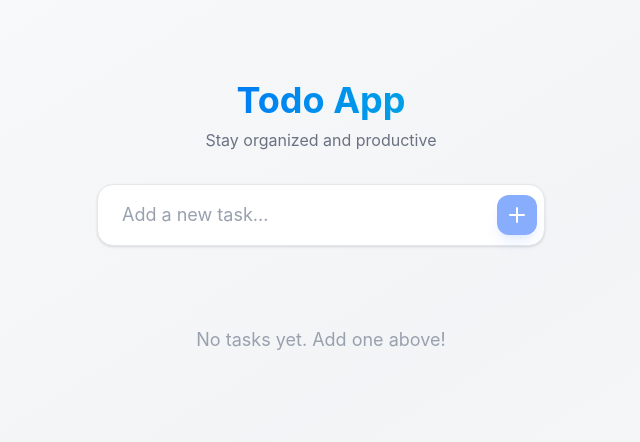
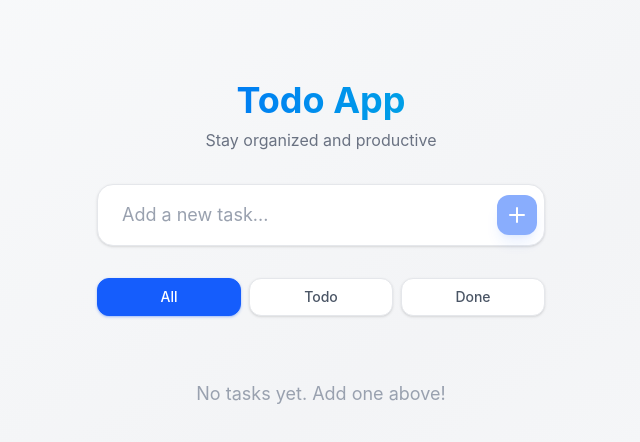
Before and after one commit to geoffreyxiaoai/todo_project, a React (Vite) app in the folder todo-app/: page / in a window 1280 px wide. Shown: the top 442 px of the page, without its empty margins (319-959 px from the left). Built offline with nearby package versions, Linux system fonts and the light colour scheme.

Commit message:
feat: add todo filtering functionality and new TodoFilter component

```diff
--- a/todo-app/src/App.jsx
+++ b/todo-app/src/App.jsx
@@ -1,12 +1,22 @@
 import { QueryClient, QueryClientProvider } from '@tanstack/react-query';
+import { useMemo, useState } from 'react';
 import { useTodos } from './hooks/useTodos';
 import TodoInput from './components/TodoInput';
 import TodoList from './components/TodoList';
+import TodoFilter from './components/TodoFilter';
 
 const queryClient = new QueryClient();
 
 function TodoApp() {
+  const [filter, setFilter] = useState('all');
   const { todos, isLoading, isError, addTodo, toggleTodo, deleteTodo, isAdding } = useTodos();
+
+  const filteredTodos = useMemo(() => {
+    if (!todos) return todos;
+    if (filter === 'todo') return todos.filter((t) => !t.completed);
+    if (filter === 'done') return todos.filter((t) => t.completed);
+    return todos;
+  }, [todos, filter]);
 
   return (
     <div className="min-h-screen bg-gradient-to-br from-gray-50 via-gray-100 to-gray-50 flex flex-col items-center py-20 px-4">
@@ -18,13 +28,14 @@ function TodoApp() {
       </div>
 
       <TodoInput onAdd={addTodo} isAdding={isAdding} />
+      <TodoFilter value={filter} onChange={setFilter} />
 
       {isLoading ? (
         <div className="text-gray-500 animate-pulse">Loading tasks...</div>
       ) : isError ? (
         <div className="text-red-400">Error loading tasks</div>
       ) : (
-        <TodoList todos={todos} onToggle={toggleTodo} onDelete={deleteTodo} />
+        <TodoList todos={filteredTodos} onToggle={toggleTodo} onDelete={deleteTodo} />
       )}
     </div>
   );
--- /dev/null
+++ b/todo-app/src/components/TodoFilter.jsx
@@ -0,0 +1,29 @@
+import { clsx } from 'clsx';
+
+const FILTERS = [
+  { key: 'all', label: 'All' },
+  { key: 'todo', label: 'Todo' },
+  { key: 'done', label: 'Done' },
+];
+
+export default function TodoFilter({ value, onChange }) {
+  return (
+    <div className="flex items-center gap-2 w-full max-w-md mb-4">
+      {FILTERS.map((filter) => (
+        <button
+          key={filter.key}
+          onClick={() => onChange(filter.key)}
+          className={clsx(
+            "flex-1 px-4 py-2 rounded-xl border transition-all duration-200",
+            "text-sm font-medium shadow-sm",
+            value === filter.key
+              ? "bg-blue-600 text-white border-blue-600 shadow-blue-600/30"
+              : "bg-white text-gray-600 border-gray-200 hover:border-blue-500 hover:text-blue-600"
+          )}
+        >
+          {filter.label}
+        </button>
+      ))}
+    </div>
+  );
+}
```
